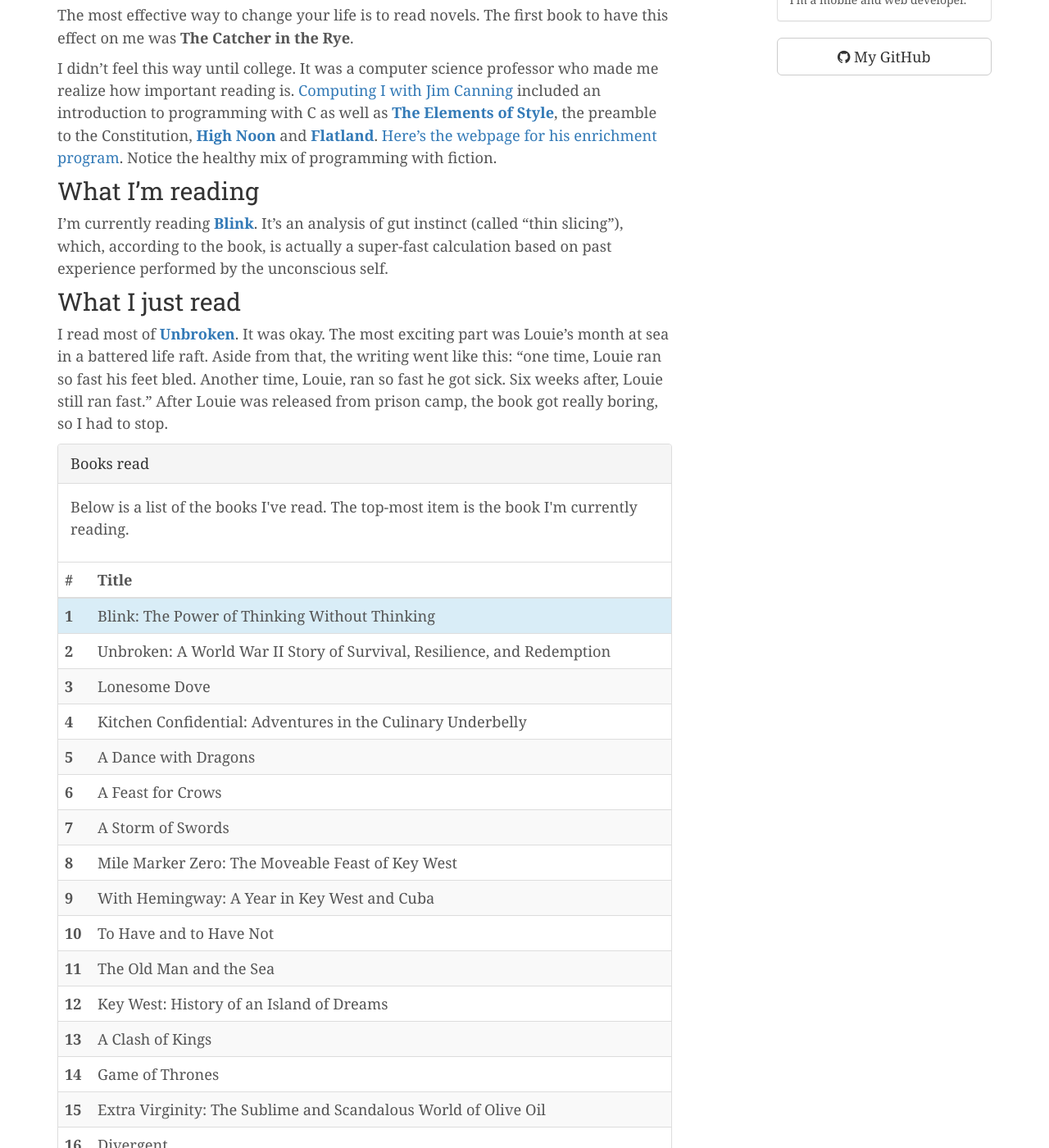
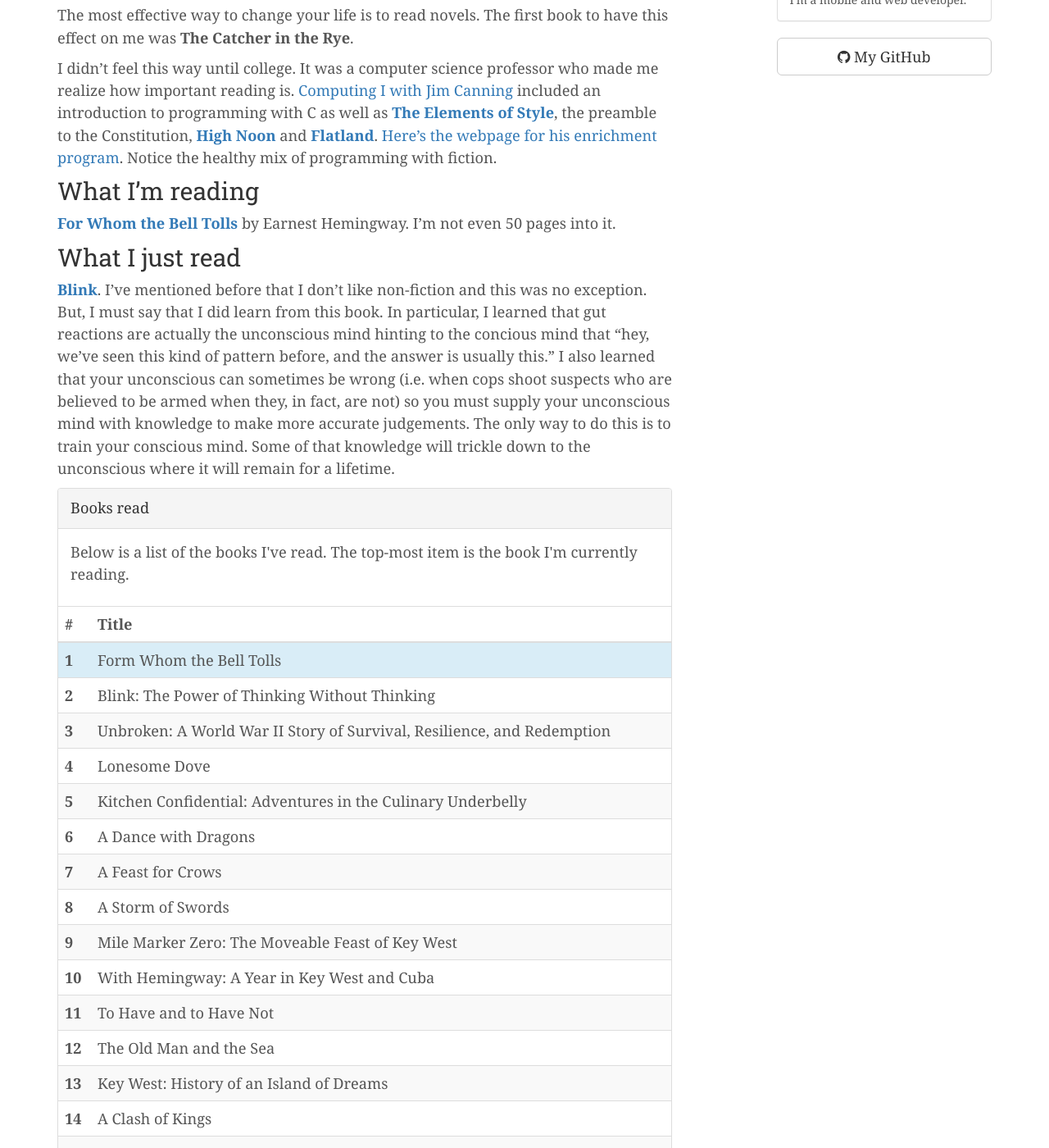
Before and after one commit to jkereako/jkereako.github.io, a Jekyll site: the page built from reading.md, in a window 1280 px wide and 1400 px high, scrolled down 310 px. Shown: the whole window at 82% size. Built offline with Jekyll 4.4.1, drawn with Linux system fonts in a browser that asks for light colours; nearby versions of some CDN libraries.

Commit message:
New book
Added **For Whom the Bell Tolls** and wrote a short paragraph on what I
learned from **Blink**.

```diff
--- a/_data/books.yml
+++ b/_data/books.yml
@@ -1,6 +1,8 @@
+- title: Form Whom the Bell Tolls
+  active: yes
+
 - title: Blink
   subtitle: The Power of Thinking Without Thinking
-  active: yes
 
 - title: Unbroken
   subtitle: A World War II Story of Survival, Resilience, and Redemption
--- a/reading.md
+++ b/reading.md
@@ -15,15 +15,20 @@
 [gauss]. Notice the healthy mix of programming with fiction.
 
 ## What I'm reading
-I'm currently reading **[Blink][current]**. It's an analysis of gut instinct
-(called "thin slicing"), which, according to the book, is actually a super-fast calculation based on past experience performed by the unconscious self.
+**[For Whom the Bell Tolls][current]** by Earnest Hemingway. I'm not even 50
+pages into it.
 
 ## What I just read
-I read most of **[Unbroken][previous]**. It was okay. The most exciting part was
-Louie's month at sea in a battered life raft. Aside from that, the writing went
-like this: "one time, Louie ran so fast his feet bled. Another time, Louie, ran
-so fast he got sick. Six weeks after, Louie still ran fast." After Louie was
-released from prison camp, the book got really boring, so I had to stop.
+**[Blink][previous]**. I've mentioned before that I don't like non-fiction and
+this was no exception. But, I must say that I did learn from this book.  In
+particular, I learned that gut reactions are actually the unconscious mind
+hinting to the concious mind that "hey, we've seen this kind of pattern before,
+and the answer is usually this." I also learned that your unconscious can
+sometimes be wrong (i.e. when cops shoot suspects who are believed to be armed
+when they, in fact, are not) so you must supply your unconscious mind with
+knowledge to make more accurate judgements. The only way to do this is to train
+your conscious mind. Some of that knowledge will trickle down to the unconscious
+where it will remain for a lifetime.
 
 <div class="panel panel-default">
   <div class="panel-heading">Books read</div>
@@ -61,5 +66,5 @@
 [high-noon]: http://www.imdb.com/title/tt0044706
 [unbroken-film]: http://www.imdb.com/title/tt1809398
 
-[current]: http://gladwell.com/blink/
-[previous]: http://laurahillenbrandbooks.com/
+[current]: https://en.wikipedia.org/wiki/For_Whom_the_Bell_Tolls
+[previous]: http://gladwell.com/blink/
```
